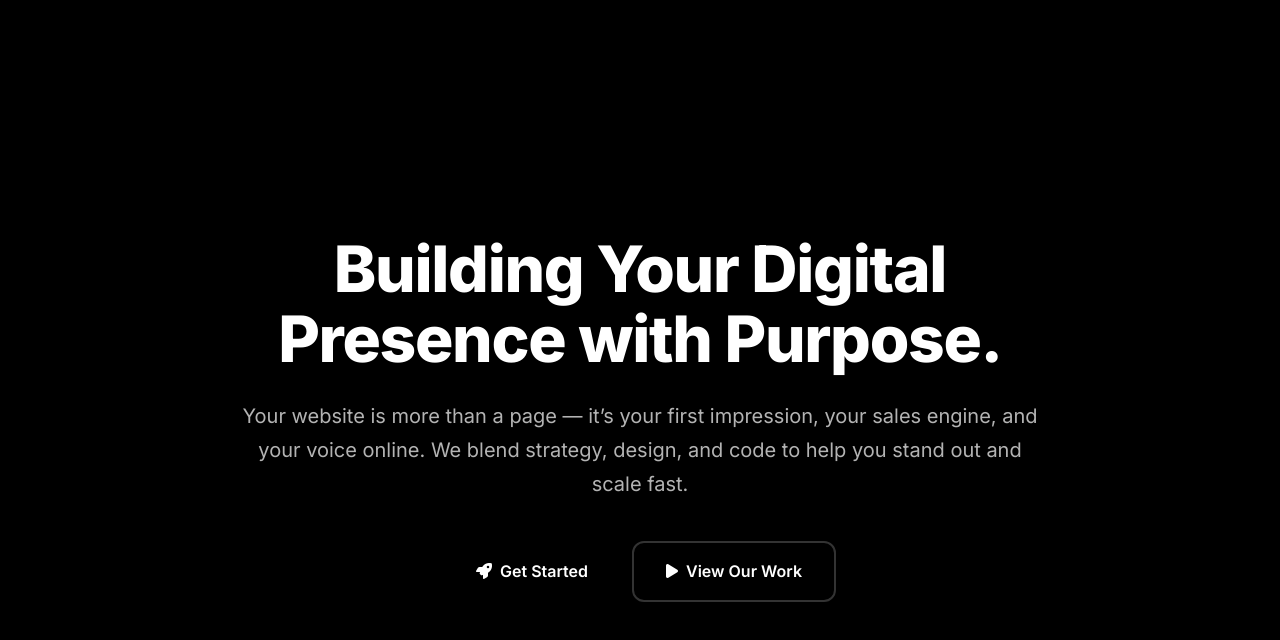
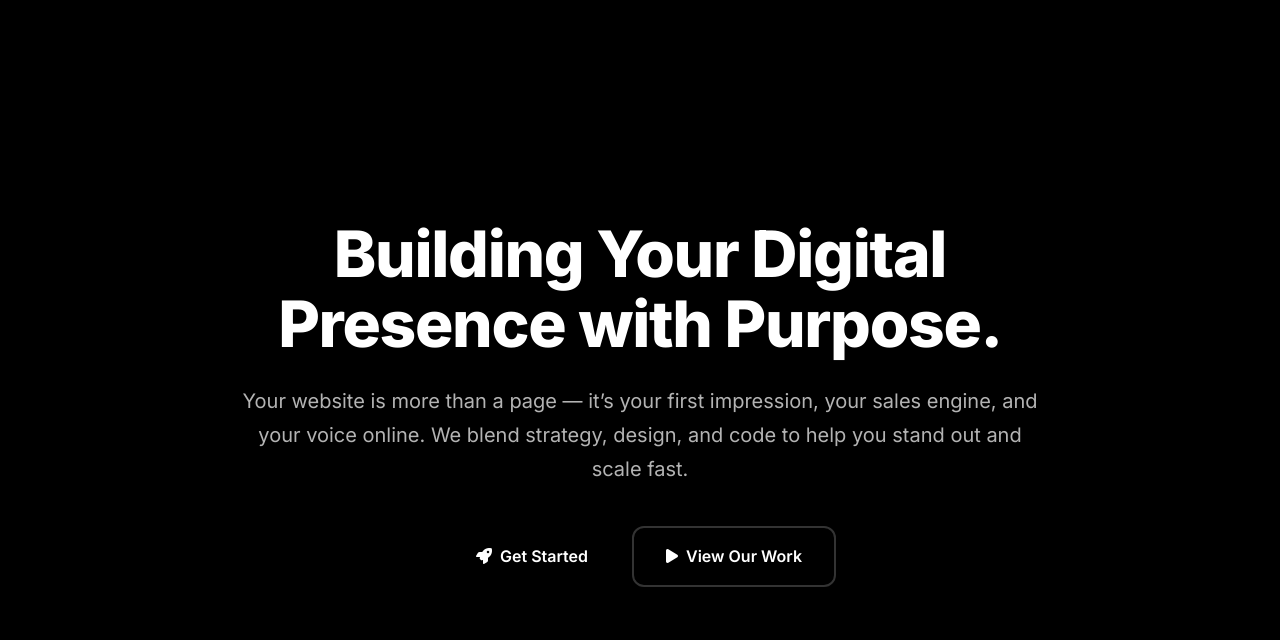
Before and after one commit to dexcleweb/dexcle_web, a website: page index.html in a window 1280 px wide. Shown: the part 102-742 px from the top of the page. Drawn offline with Linux system fonts and the light colour scheme.

Commit message:
Update index.html

```diff
--- a/index.html
+++ b/index.html
@@ -266,7 +266,7 @@
             opacity: 0;
             animation: slideInLeft 1s cubic-bezier(0.4, 0, 0.2, 1) 0.2s forwards;
             letter-spacing: -0.02em;
-            margin-top: -30;
+            margin-top: -30px;
         }
 
         .hero-text .gradient-text {
```
